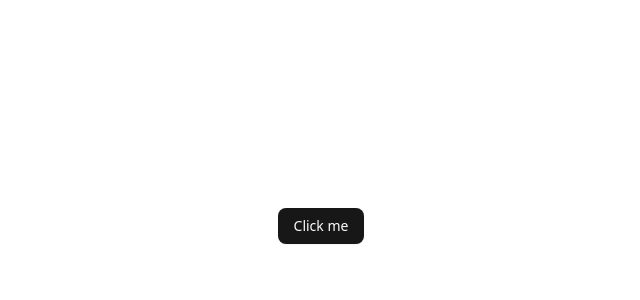
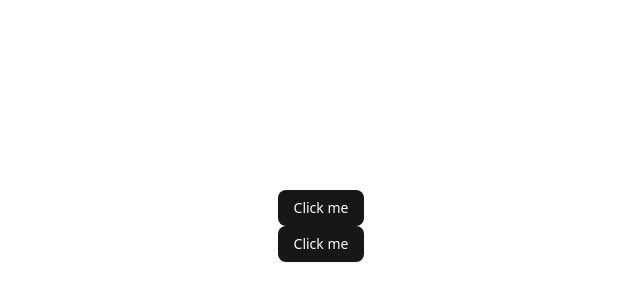
Before and after one commit to merushWork/test-ci.cd, a React (Vite) app: page / in a window 1280 px wide. Shown: the part 174-474 px from the top of the page, without its empty margins (319-959 px from the left). Built offline with nearby package versions, Linux system fonts and the light colour scheme.

Commit message:
added another button

```diff
--- a/src/App.tsx
+++ b/src/App.tsx
@@ -4,6 +4,7 @@ function App() {
   return (
     <div className="flex min-h-svh flex-col items-center justify-center">
       <Button>Click me</Button>
+      <Button>Click me</Button>
     </div>
   )
 }
```
